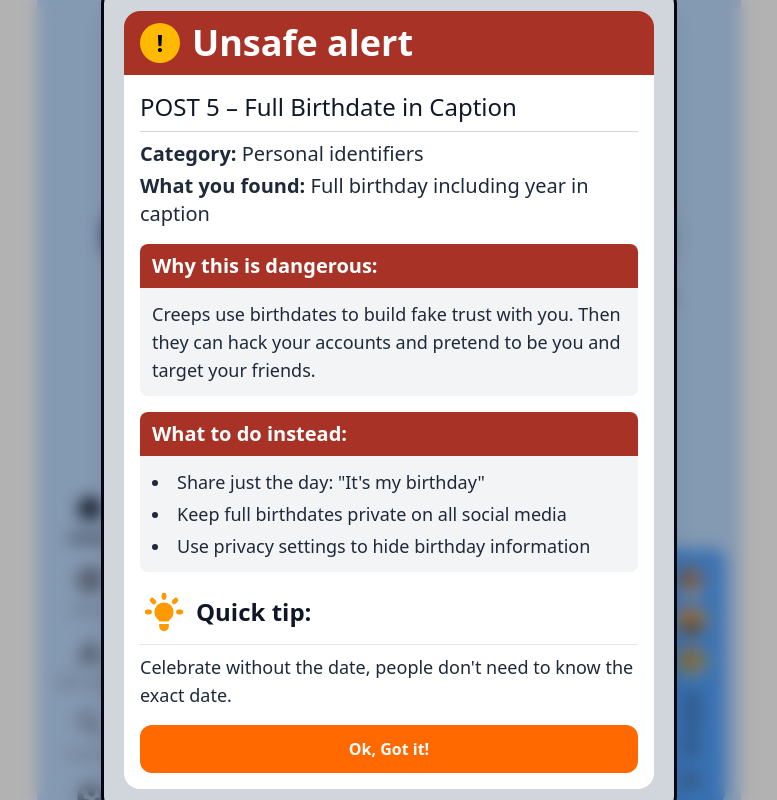
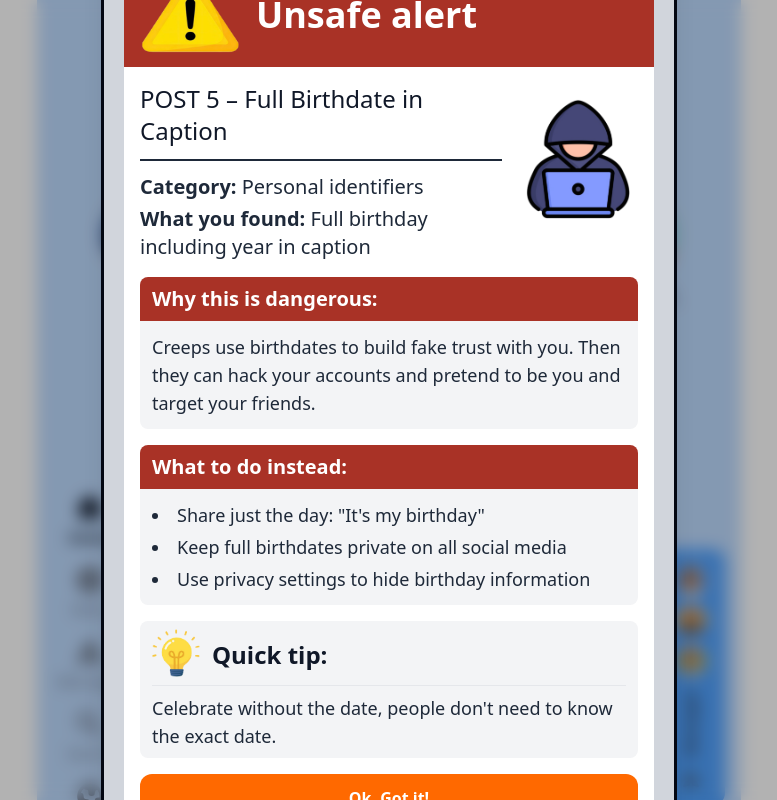
Before and after one commit to minmin1805/Digital-Footprint-Game, a React (Vite) app in the folder frontend/: page /game in a window 1280 px wide. Both pictures are taken after a click on the label "Show unsafe popup". Shown: the top 800 px of the page, without its empty margins (251-1028 px from the left). Built offline with nearby package versions, Linux system fonts and the light colour scheme.

Commit message:
added icons to unsafe popup

```diff
--- a/frontend/src/components/UnsafePopup.jsx
+++ b/frontend/src/components/UnsafePopup.jsx
@@ -1,4 +1,7 @@
 import React from 'react'
+import alertIcon from '../assets/GamePage/UnsafePost/alerticon.png'
+import hackerIcon from '../assets/GamePage/UnsafePost/hackericon.png'
+import lightbulbIcon from '../assets/GamePage/UnsafePost/lightbulbicon.png'
 
 /**
  * Unsafe alert popup – shown when player correctly spots a privacy risk.
@@ -28,9 +31,7 @@ function UnsafePopup({ post, zone, onClose }) {
       >
         {/* Header: Unsafe alert */}
         <div className="flex items-center gap-3 px-4 py-3 bg-[#A93226]">
-          <div className="flex shrink-0 items-center justify-center w-10 h-10 rounded-full bg-amber-400">
-            <span className="text-2xl font-bold text-black">!</span>
-          </div>
+          <img src={alertIcon} alt="alert" className='w-25 h-20 mr-1' />
           <h2 id="unsafe-popup-title" className="text-4xl font-bold text-white">
             Unsafe alert
           </h2>
@@ -38,11 +39,12 @@ function UnsafePopup({ post, zone, onClose }) {
 
         {/* Body */}
         <div className="px-4 py-4 space-y-4">
-          <div>
+          <div className="flex items-start gap-4">
+            <div className="flex-1 min-w-0">
               <p className="text-2xl text-gray-900">
                 POST {post.index} – {title}
               </p>
-            <div className=" my-2 h-px bg-gray-300" />
+              <div className="my-3 h-[2px] bg-gray-800 my-2" />
               <p className="text-xl text-gray-800">
                 <span className="font-semibold">Category:</span>{' '}
                 {categoryLabel.charAt(0).toUpperCase() + categoryLabel.slice(1)}
@@ -50,6 +52,13 @@ function UnsafePopup({ post, zone, onClose }) {
               <p className="text-xl text-gray-800 mt-1">
                 <span className="font-semibold">What you found:</span> {whatFound}
               </p>
+            </div>
+            <img
+              src={hackerIcon}
+              alt=""
+              className="w-30 h-30 shrink-0 object-contain mt-4"
+              aria-hidden
+            />
           </div>
 
           {/* Why this is dangerous */}
@@ -79,14 +88,10 @@ function UnsafePopup({ post, zone, onClose }) {
           </div>
 
           {/* Quick tip */}
-          <div>
+          <div className="rounded-lg overflow-hidden py-2 px-3 bg-gray-100">
             <div className="flex items-center gap-2 mb-2">
-              <span className="text-amber-500" aria-hidden>
-                <svg className="w-12 h-12" fill="currentColor" viewBox="0 0 20 20">
-                  <path d="M11 3a1 1 0 10-2 0v1a1 1 0 102 0V3zM15.657 5.757a1 1 0 00-1.414-1.414l-.707.707a1 1 0 001.414 1.414l.707-.707zM18 10a1 1 0 01-1 1h-1a1 1 0 110-2h1a1 1 0 011 1zM5.05 6.464A1 1 0 106.464 5.05l-.707-.707a1 1 0 00-1.414 1.414l.707.707zM5 10a1 1 0 01-1 1H3a1 1 0 110-2h1a1 1 0 011 1zM8 16v-1h4v1a2 2 0 11-4 0zM12 14c.015-.34.208-.646.477-.859a4 4 0 10-4.954 0c.27.213.462.519.476.859h4.002z" />
-                </svg>
-              </span>
-              <p className="text-2xl font-bold text-gray-900">Quick tip:</p>
+              <img src={lightbulbIcon} alt="lightbulb" className='w-12 h-12 mr-1' />
+              <p className="text-2xl font-bold text-gray-900 mt-1">Quick tip:</p>
             </div>
             <div className="h-px bg-gray-200 mb-2" />
             <p className="text-lg text-gray-800">{quickTip}</p>
```
Also changed, not shown: frontend/src/assets/GamePage/UnsafePost/lightbulbicon.png (added). Lines whose indentation alone changed are shown as unchanged.
